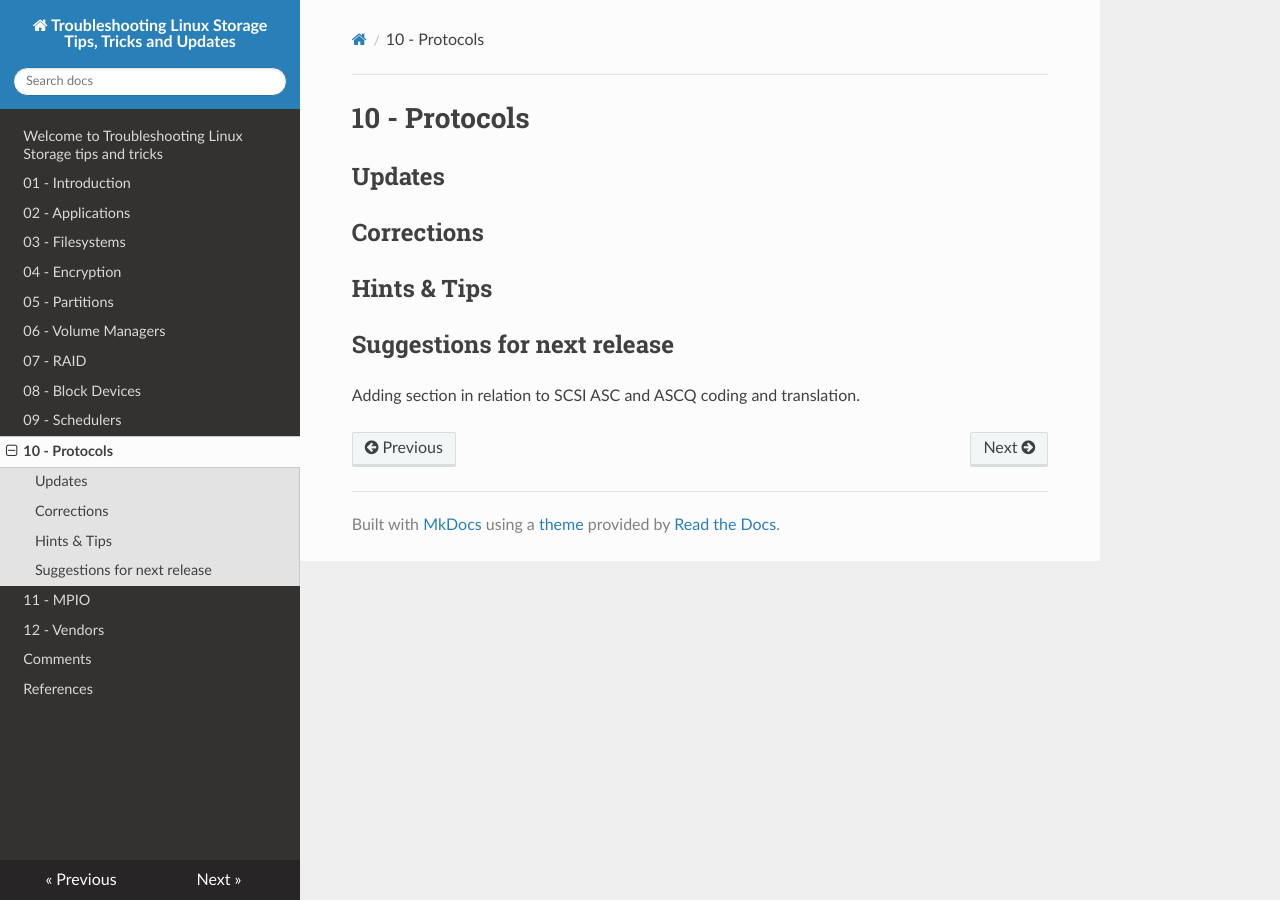
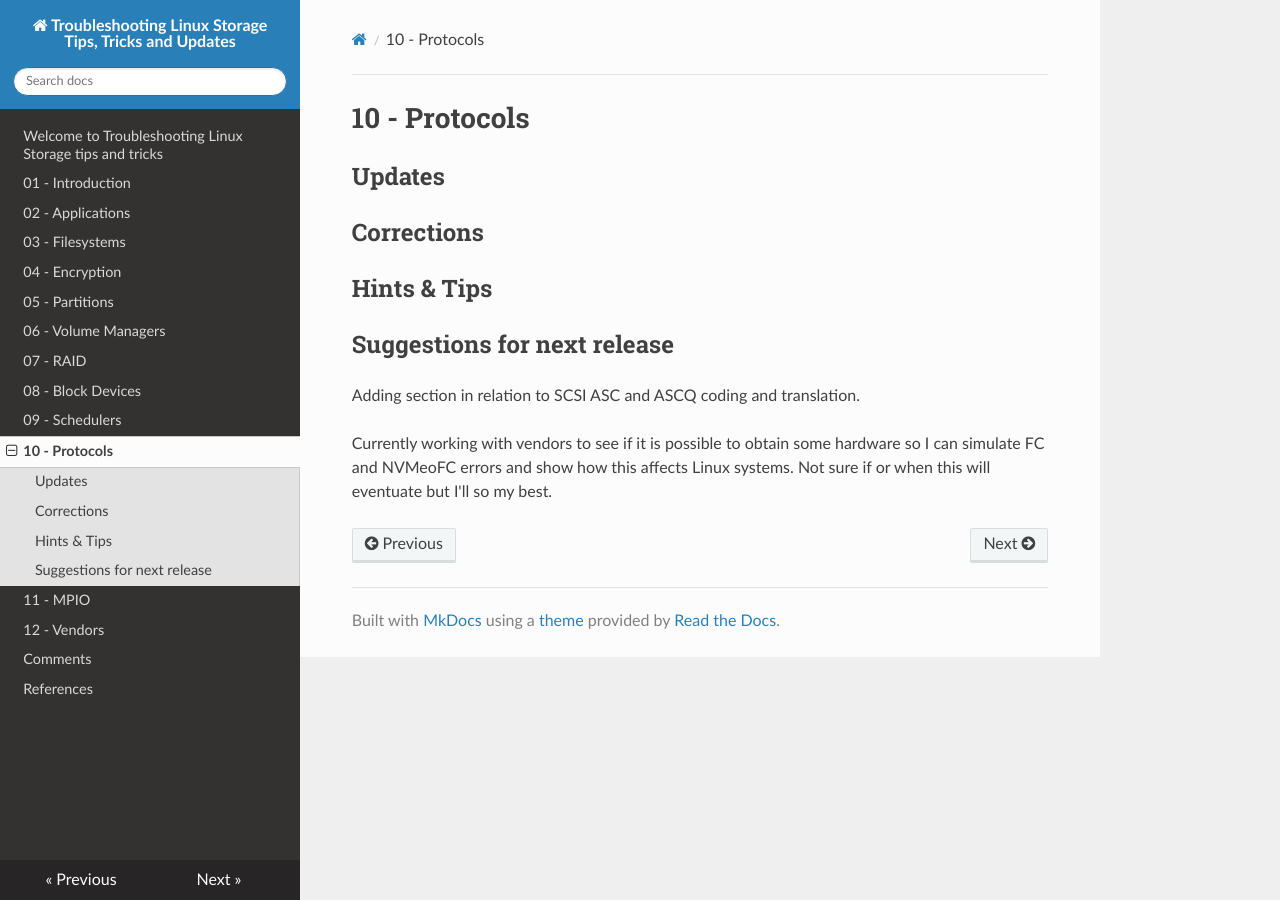
Before and after one commit to elonden/lst-tips, an MkDocs documentation site: the page built from docs/chap-10-protocols.md, in a window 1280 px wide. Built offline with MkDocs 1.6.1, drawn with Linux system fonts in a browser that asks for light colours; nearby versions of some CDN libraries.

Commit message:
update
Signed-off-by: Erwin van Londen <erwin.vanlonden@hitachivantara.com>

```diff
--- a/docs/chap-10-protocols.md
+++ b/docs/chap-10-protocols.md
@@ -9,3 +9,5 @@
 ## Suggestions for next release
 
 Adding section in relation to SCSI ASC and ASCQ coding and translation.
+
+Currently working with vendors to see if it is possible to obtain some hardware so I can simulate FC and NVMeoFC errors and show how this affects Linux systems. Not sure if or when this will eventuate but I'll so my best.
```
